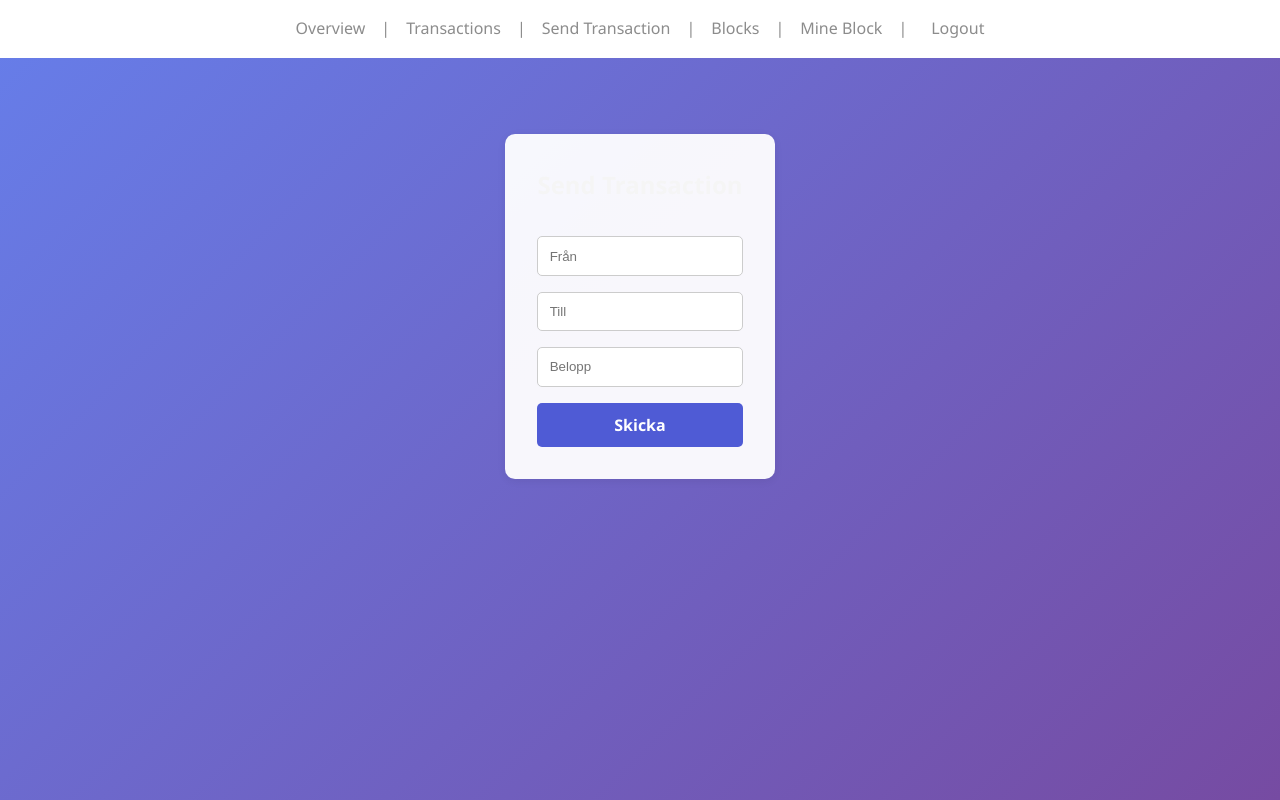
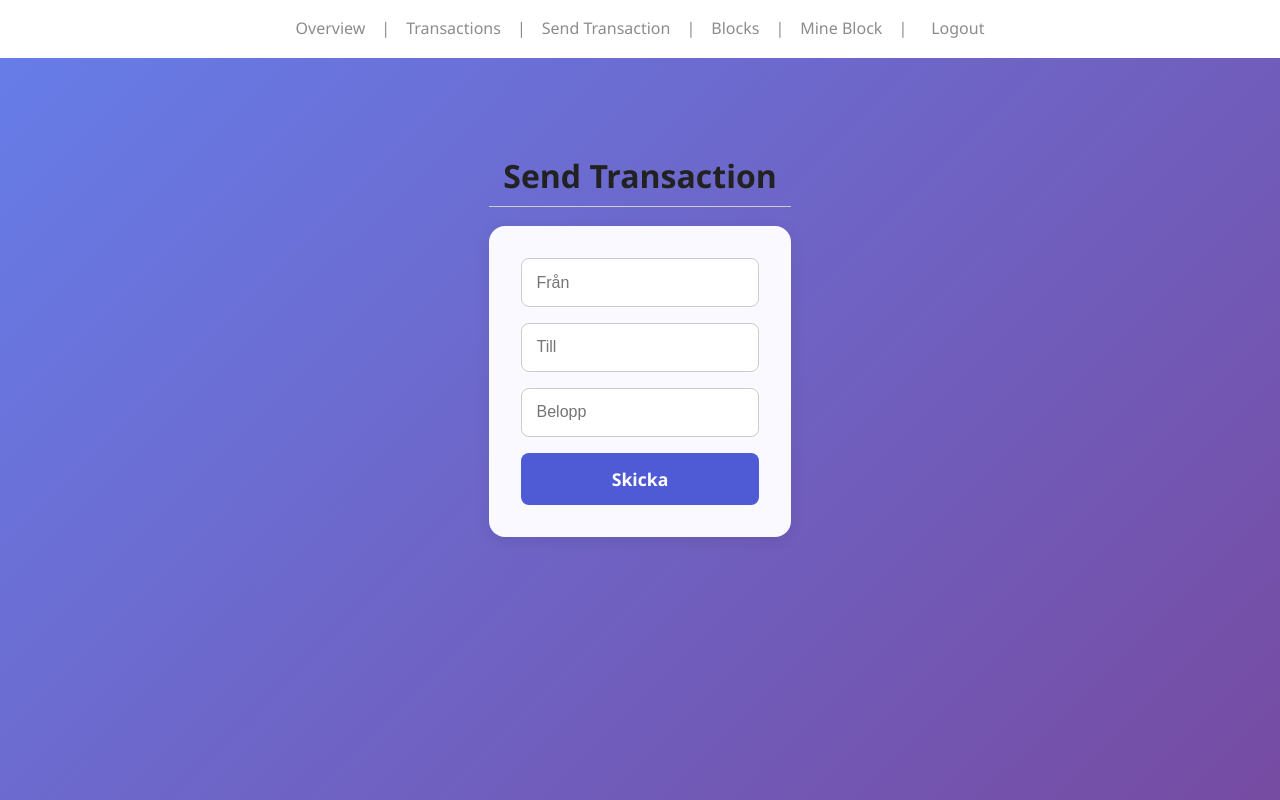
Before and after one commit to ritawi8/smartchain, a React (Vite) app in the folder client/: page /dashboard/sendtransaction in a window 1280 px wide. Built offline with nearby package versions, Linux system fonts and the light colour scheme.

Commit message:
send transaction

```diff
--- a/client/src/components/dashboard/SendTransactionForm.jsx
+++ b/client/src/components/dashboard/SendTransactionForm.jsx
@@ -39,29 +39,45 @@ const SendTransactionForm = ({ onSuccess }) => {
 	};
 
 	return (
+		<div style={{ maxWidth: 500, margin: '3rem auto' }}>
+			<h2
+				style={{
+					textAlign: 'center',
+					fontWeight: 700,
+					fontSize: '2rem',
+					marginBottom: '1.2rem',
+					borderBottom: '1px solid #ccc',
+					paddingBottom: '0.3rem',
+					color: '#222',
+				}}>
+				Send Transaction
+			</h2>
+			<div
+				style={{
+					background: '#f9f9ff',
+					borderRadius: '16px',
+					boxShadow: '0 4px 16px rgba(0,0,0,0.08)',
+					padding: '2rem',
+				}}>
 				<form
 					onSubmit={handleSubmit}
 					style={{
-				maxWidth: 400,
-				margin: '2rem auto',
-				padding: '2rem',
-				background: 'rgba(255,255,255,0.95)',
-				borderRadius: 10,
-				boxShadow: '0 2px 8px rgba(0,0,0,0.07)',
 						display: 'flex',
 						flexDirection: 'column',
 						gap: '1rem',
 					}}>
-			<h2 style={{ textAlign: 'center', marginBottom: '1rem' }}>
-				Send Transaction
-			</h2>
 					<input
 						type='text'
 						placeholder='Från'
 						value={from}
 						onChange={(e) => setFrom(e.target.value)}
 						required
-				style={{ padding: '0.7rem', borderRadius: 5, border: '1px solid #ccc' }}
+						style={{
+							padding: '0.9rem',
+							borderRadius: 8,
+							border: '1px solid #ccc',
+							fontSize: '1rem',
+						}}
 					/>
 					<input
 						type='text'
@@ -69,7 +85,12 @@ const SendTransactionForm = ({ onSuccess }) => {
 						value={to}
 						onChange={(e) => setTo(e.target.value)}
 						required
-				style={{ padding: '0.7rem', borderRadius: 5, border: '1px solid #ccc' }}
+						style={{
+							padding: '0.9rem',
+							borderRadius: 8,
+							border: '1px solid #ccc',
+							fontSize: '1rem',
+						}}
 					/>
 					<input
 						type='number'
@@ -78,18 +99,24 @@ const SendTransactionForm = ({ onSuccess }) => {
 						onChange={(e) => setAmount(e.target.value)}
 						required
 						min={1}
-				style={{ padding: '0.7rem', borderRadius: 5, border: '1px solid #ccc' }}
+						style={{
+							padding: '0.9rem',
+							borderRadius: 8,
+							border: '1px solid #ccc',
+							fontSize: '1rem',
+						}}
 					/>
 					<button
 						type='submit'
 						disabled={loading}
 						style={{
-					padding: '0.7rem',
-					borderRadius: 5,
+							padding: '0.9rem',
+							borderRadius: 8,
 							border: 'none',
 							background: '#4f5bd5',
 							color: 'white',
 							fontWeight: 600,
+							fontSize: '1.1rem',
 							cursor: loading ? 'not-allowed' : 'pointer',
 						}}>
 						{loading ? 'Skickar...' : 'Skicka'}
@@ -101,6 +128,8 @@ const SendTransactionForm = ({ onSuccess }) => {
 						<div style={{ color: 'green', textAlign: 'center' }}>{success}</div>
 					)}
 				</form>
+			</div>
+		</div>
 	);
 };
 
```
Lines whose indentation alone changed are shown as unchanged.
